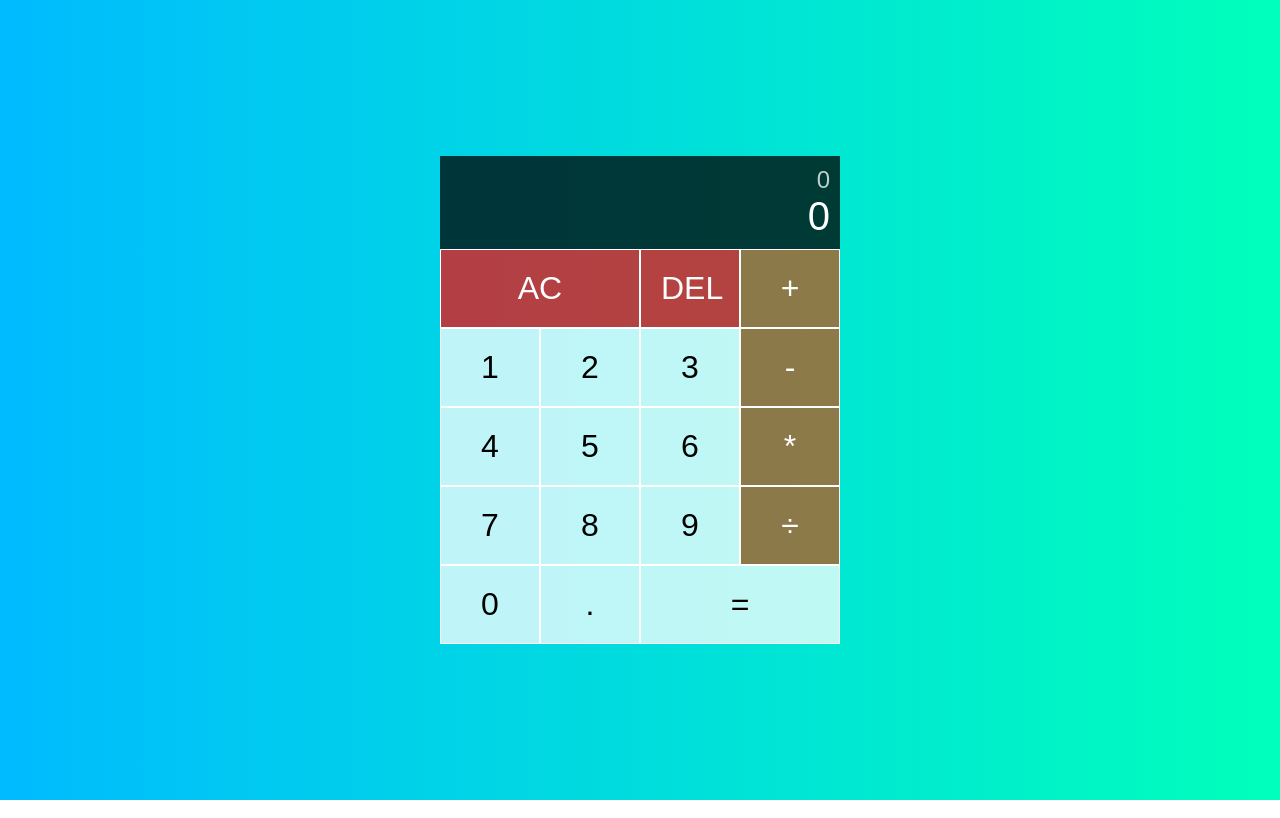
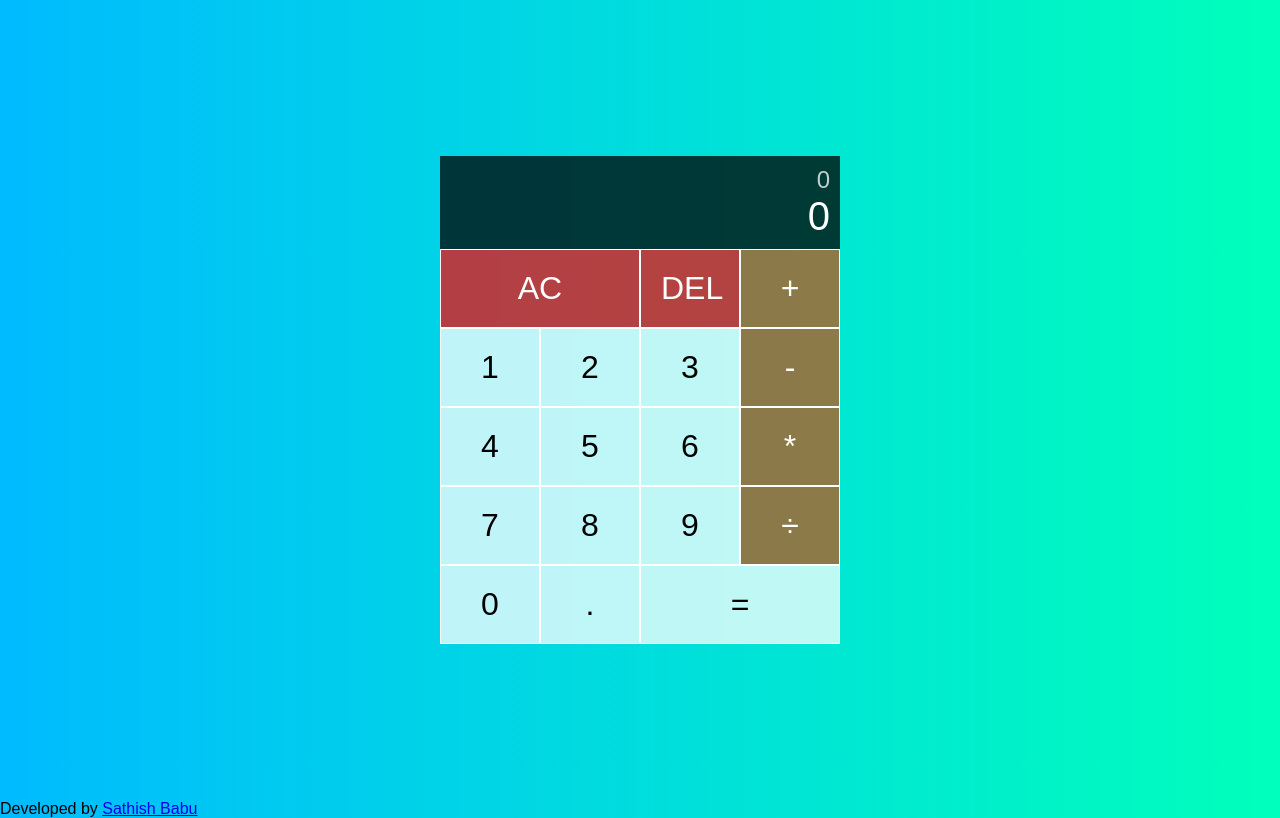
Before and after one commit to bumblebee211196/the-odin-project, a plain HTML site: page calculator/index.html in a window 1280 px wide. Drawn offline with Linux system fonts and the light colour scheme.

Commit message:
🎨 Add footer

```diff
--- a/calculator/index.html
+++ b/calculator/index.html
@@ -31,5 +31,6 @@
             <button data-number>.</button>
             <button data-equals class="span-two">=</button>
         </div>
+        <footer>Developed by <a href="https://github.com/bumblebee211196/the-odin-project/tree/main/calculator">Sathish Babu</a></footer>
     </body>
 </html>
```
